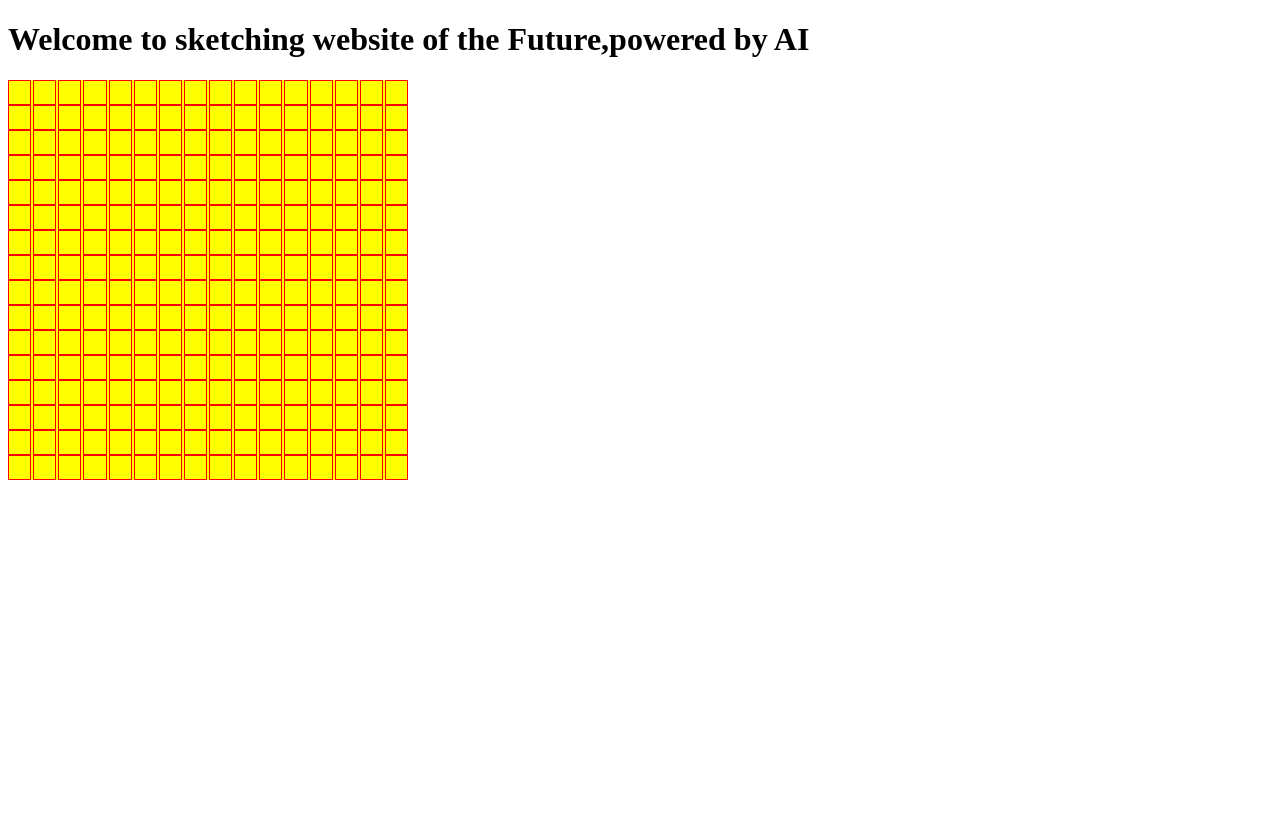
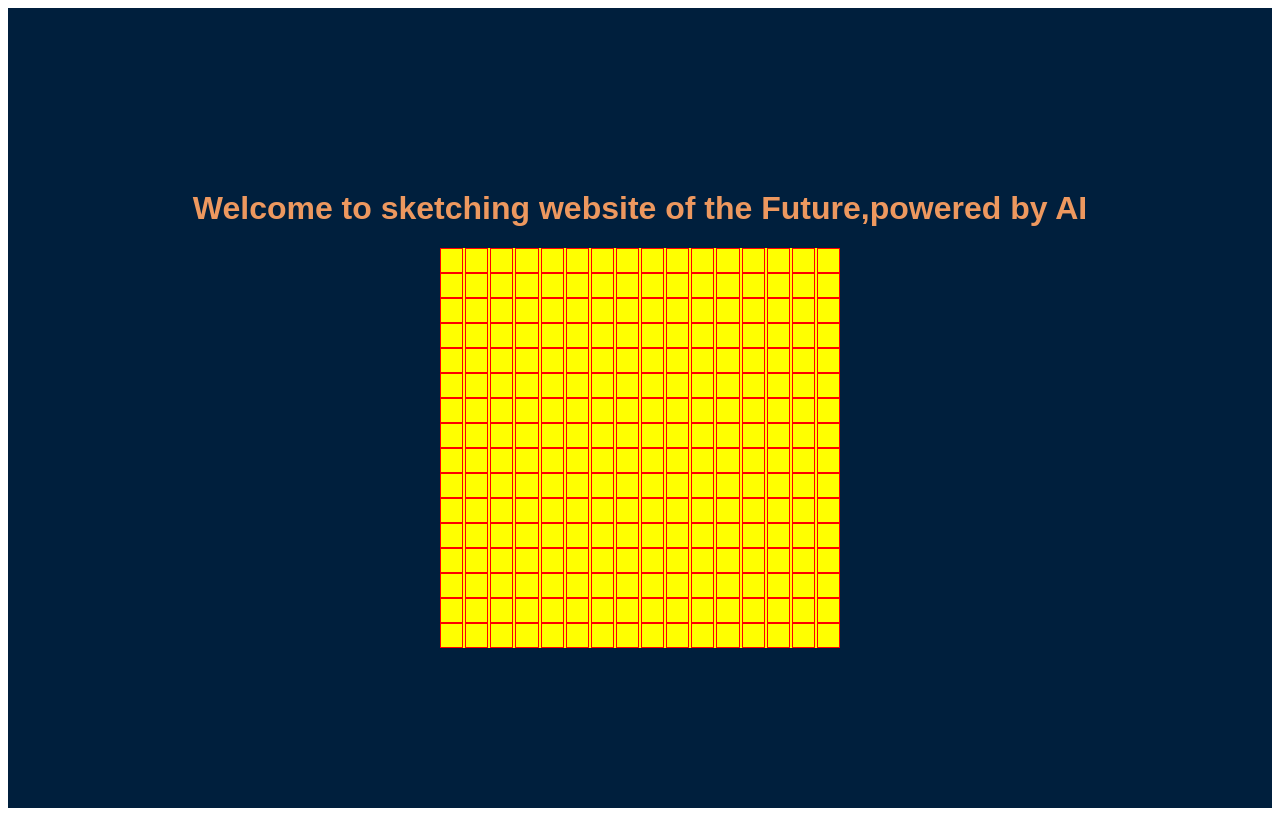
Before and after one commit to najadsayshi/etch-a-sketch, a plain HTML site: page index.html in a window 1280 px wide. Drawn offline with Linux system fonts and the light colour scheme.

Commit message:
new colors and made flex to align the game to centre of webpage

```diff
--- a/index.html
+++ b/index.html
@@ -7,7 +7,7 @@
     <link rel="stylesheet" href="styles.css">
 </head>
 <body>
-
+    <div class="body">
     <h1>Welcome to sketching website of the Future,powered by AI</h1>
 
 
@@ -15,5 +15,6 @@
 
 
     <script src="script.js"></script>
+    </div>
 </body>
 </html>
--- a/script.js
+++ b/script.js
@@ -19,7 +19,7 @@ const cells = document.querySelectorAll(".cell");
 
 cells.forEach(cell =>{
 cell.addEventListener("mouseover",()=>{
-    cell.style.backgroundColor= "red";
+    cell.style.backgroundColor= "#F7B980";
 })
 
 })
--- a/styles.css
+++ b/styles.css
@@ -1,3 +1,17 @@
+.body{
+  display: flex;
+  flex-direction: column;
+  justify-content: center;
+  align-items: center;
+  height: 100vh ;
+  background-color: #001F3D;
+
+
+}
+h1{
+  font-family: sans-serif;
+  color: #ED985F;
+}
 .container{
     display: flex;
     flex-direction: column;
```
